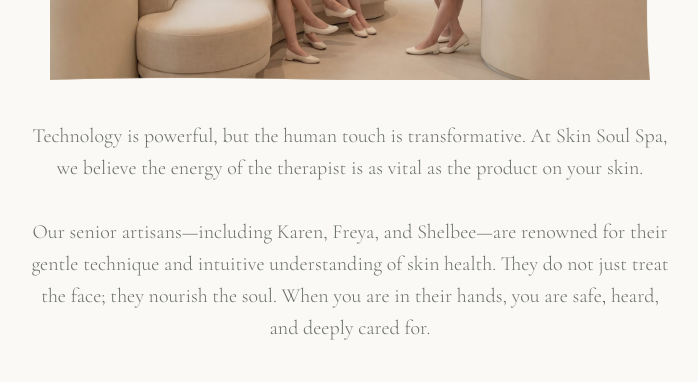
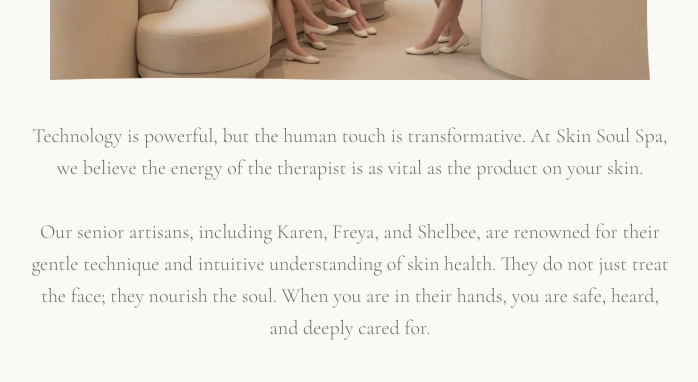
Before and after one commit to SkinSoulSpa/online, a React (Vite) app: page / in a window 1280 px wide. Shown: the part 5200-5582 px from the top of the page, without its empty margins (310-1008 px from the left). Built offline with nearby package versions, Linux system fonts and the light colour scheme; the HTML template or start-up script is replaced by a standard one.

Commit message:
fix: update punctuation in Artisans text

```diff
--- a/src/components/Artisans.jsx
+++ b/src/components/Artisans.jsx
@@ -146,7 +146,7 @@
           }}>
             Technology is powerful, but the human touch is transformative. At Skin Soul Spa, we believe the energy of the therapist is as vital as the product on your skin.
             <br/><br/>
-            Our senior artisans—including Karen, Freya, and Shelbee—are renowned for their gentle technique and intuitive understanding of skin health. They do not just treat the face; they nourish the soul. When you are in their hands, you are safe, heard, and deeply cared for.
+            Our senior artisans, including Karen, Freya, and Shelbee, are renowned for their gentle technique and intuitive understanding of skin health. They do not just treat the face; they nourish the soul. When you are in their hands, you are safe, heard, and deeply cared for.
           </p>
 
           <Button onClick={() => navigate('/artisans')}>
```
